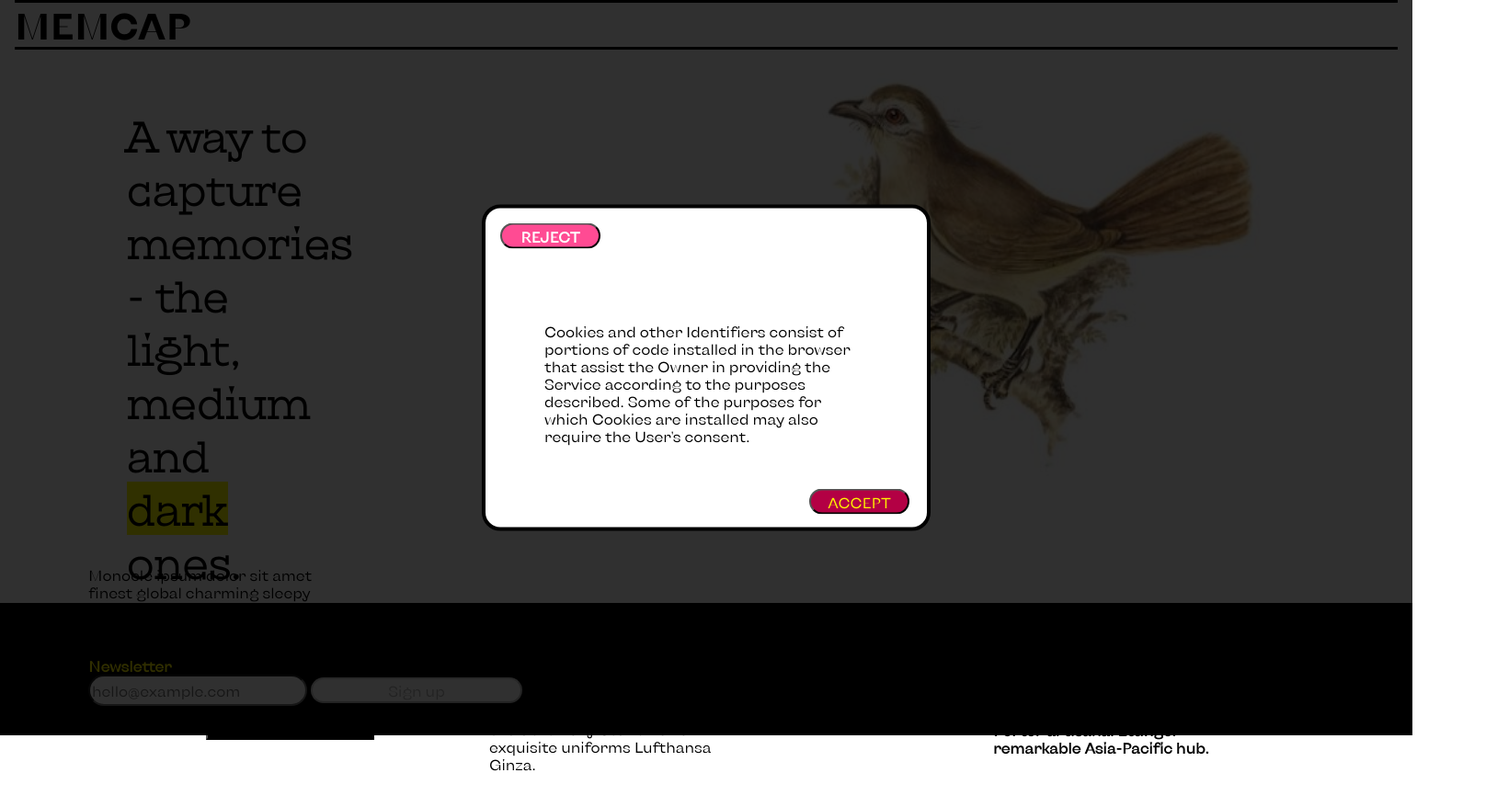
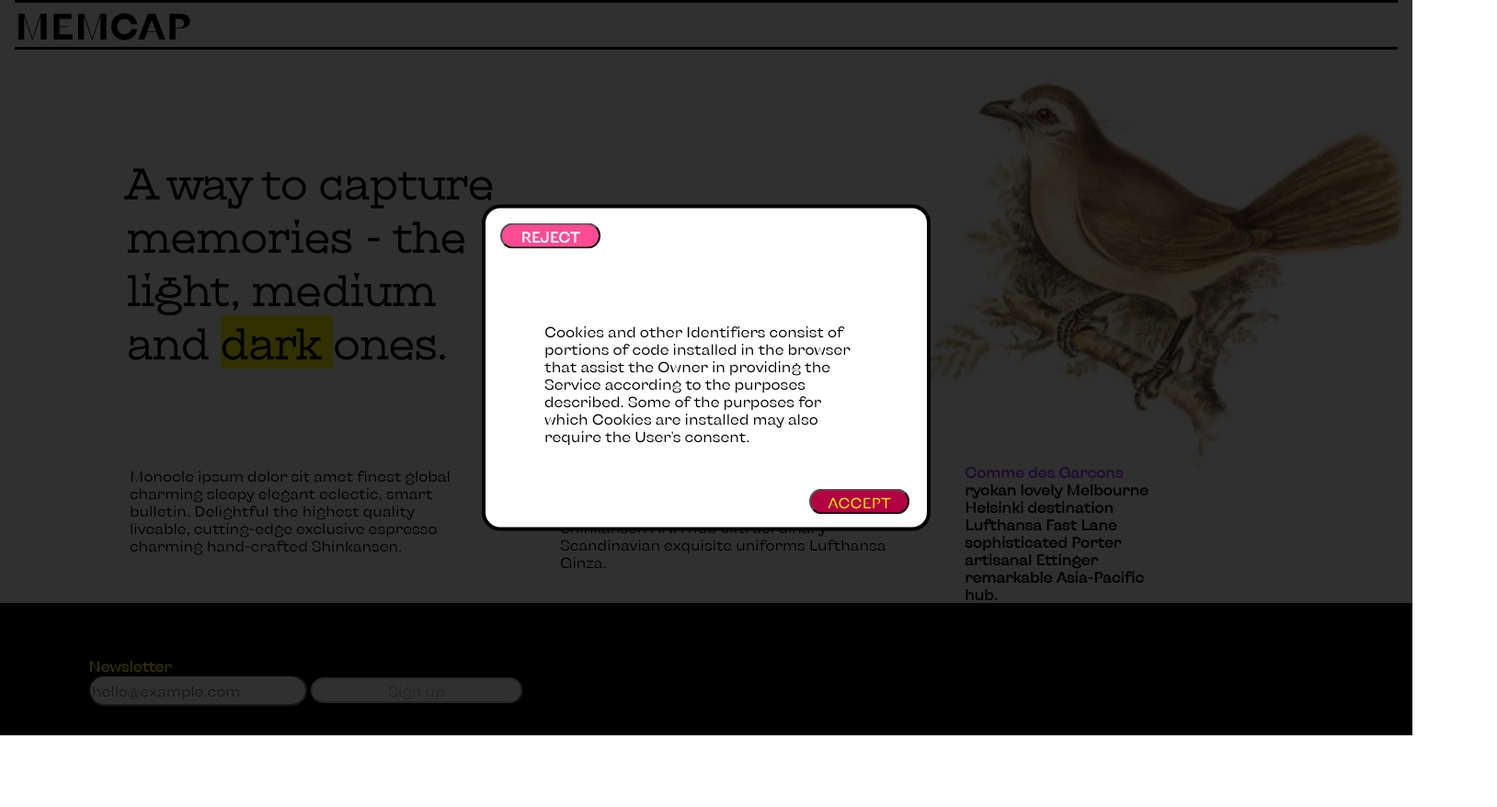
Before and after one commit to YoussefEchelhi/Memories-Collector, a website built with Vite: page index.html in a window 1536 px wide. Shown: the whole page at 92% size, 1628 px wide, since content can reach past the window. After the commit the page ends 836 px from the top, so only its background shows below. Built offline with nearby package versions, Linux system fonts and the light colour scheme.

Commit message:
Desktop: styling

```diff
--- a/style.scss
+++ b/style.scss
@@ -273,10 +273,14 @@ nav {
 @media screen and (min-width: 1512px) {
 
 .HeroText {
-  margin-right: 38rem;
+  max-height: none;
+  max-width: none;
+  width: 418px;
   font-size: 48px;
   line-height: 58px;
+  top: 115px;
 }
+
 
 .backgroundColor {
   background-color: yellow;
@@ -287,6 +291,8 @@ nav {
 }
 
 .bird {
+  position: absolute;
+  right: 0;
   display: block;
 }
 
@@ -296,10 +302,11 @@ nav {
 }
 
 .secondText {
-  margin-left: 6rem;
-  margin-right: 8rem;
   position: relative;
-  left: 0;
+  left: 141px;
+  top: -66px;
+  width: 353px;
+  height: 135px;
 }
 
 .container {
@@ -307,18 +314,24 @@ nav {
 }
 
 .thirdText {
-  margin-right: 16rem;
   position: relative;
-  left: 0;
+  left: 240px;
+  margin-right: 0;
+  width: 356px;
+  height: 155px;
+  top: -140px;
+
 }
 
 
 .fourthText {
   margin-left: 0;
-  margin-right: 16rem;
+  margin-right: 0;
   position: relative;
-  left: 0;
+  top: -70px;
   font-weight: 700;
+  width: 229px;
+  height: 163px;
 }
 
 .purpleText {
```
Also changed, not shown: style.css, 1 other file.
